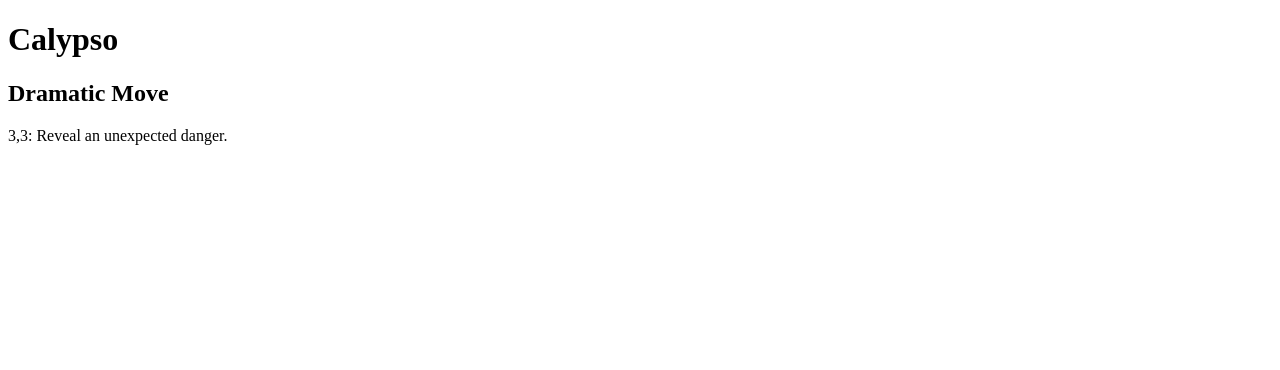
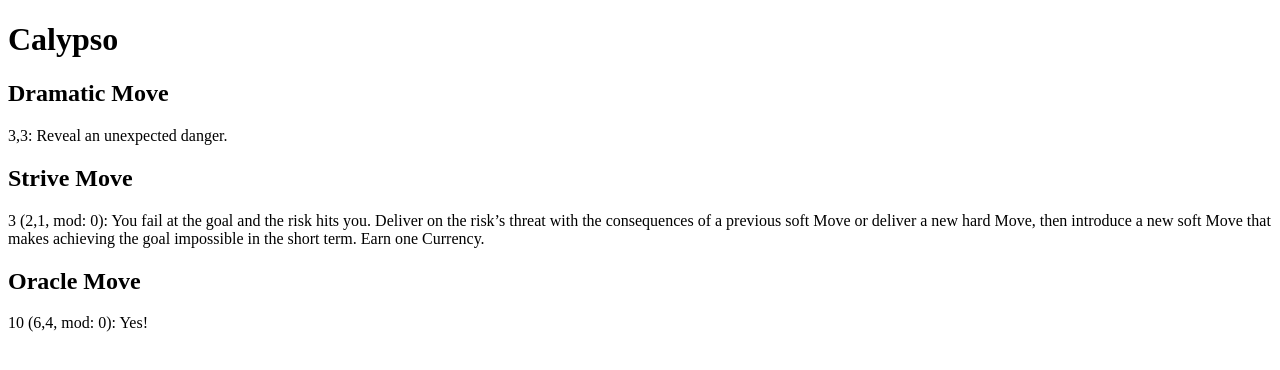
Before and after one commit to soypunk/solo-rpg-tools, a website: page src/calypso.html in a window 1280 px wide. Drawn offline with Linux system fonts and the light colour scheme.

Commit message:
strive and oracle moves.

```diff
--- a/src/calypso.html
+++ b/src/calypso.html
@@ -11,11 +11,19 @@
 <h2>Dramatic Move</h2>
 <p id="dramaticMove"></p>
 
+<h2>Strive Move</h2>
+<p id="striveMove"></p>
+
+<h2>Oracle Move</h2>
+<p id="oracleMove"></p>
+
 </main>
 
 <script defer>
-$eM = document.getElementById("errorMessage")
-$dM = document.getElementById("dramaticMove")
+const $eM = document.getElementById("errorMessage")
+const $dM = document.getElementById("dramaticMove")
+const $sM = document.getElementById("striveMove")
+const $oM = document.getElementById("oracleMove")
 
 import('./calypso.js')
   .then((module) => {
@@ -23,8 +31,14 @@ import('./calypso.js')
     let C = new Calypso()
 
     let c_dM = C.dramatic_move()
+    let c_sM = C.strive()
+    let c_oM = C.oracle()
 
-    $dM.textContent = `${c_dM.dice.rolls.diceRolls[0]},${c_dM.dice.rolls.diceRolls[1]}: ${c_dM.result}`
+    $dM.textContent = `${c_dM.dice.rolls[0]},${c_dM.dice.rolls[1]}: ${c_dM.result}`
+
+    $sM.textContent = `${c_sM.dice.total} (${c_sM.dice.rolls[0]},${c_sM.dice.rolls[1]}, mod: ${c_sM.modifier}): ${c_sM.result}`
+
+    $oM.textContent = `${c_oM.dice.total} (${c_oM.dice.rolls[0]},${c_oM.dice.rolls[1]}, mod: ${c_oM.modifier}): ${c_oM.result}`
   })
   .catch(err => {
     $eM.textContent = err
--- a/src/calypso.js
+++ b/src/calypso.js
@@ -4,7 +4,33 @@ const utils = new Utils()
 
 export default class Calypso {
 	constructor(){
+		this._oddsLabels=[
+            "Very unlikely",
+            "Unlikely",
+            "Somewhat unlikely",
+            "50/50",
+            "Somewhat likely",
+            "Likely",
+            "Very likely"
+		]
+		this._oddsModifiers=[
+            -3,
+            -2,
+            -1,
+            0,
+            1,
+            2,
+            3
+		]
 	}
+
+    get oracleOddsLabels() {
+        return this._oddsLabels;
+    }
+
+    get oracleOddsModifer() {
+        return this._oddsModifiers;
+    }
 
 	dramatic_move() {
 		let table1 = [
@@ -38,10 +64,73 @@ export default class Calypso {
 
 		return {
 			"dice": {
-				"rolls": table_roll,
+				"rolls": table_roll.diceRolls,
 				"total": table_roll.total
 			},
-			result: result
+			"result": result
+		}
+	}
+
+	strive(modifier=0) {
+		if (modifier > 4) { modifier = 4 } // page 6 "building a modifier"
+		let roll = utils.rollDice(2, 6)
+		let total = roll.total + modifier
+		let result = ""
+
+		if (total >= 10) {
+			result = "You succeed at the goal and avoid the risk. Choose one that fits: gain 1d6/2 Currency, gain a +2 bonus on the next Strive roll, or lose, change, or gain a Condition."
+		} else if (total >=7 && total <=9) {
+			result = "You succeed at the goal or avoid the risk, your choice. If you choose success, deliver the risk by following up on a previous soft Move with the consequences or playing a new hard Move. Otherwise, introduce a new soft Move that makes achieving the goal harder."
+		} else {
+			result = "You fail at the goal and the risk hits you. Deliver on the risk’s threat with the consequences of a previous soft Move or deliver a new hard Move, then introduce a new soft Move that makes achieving the goal impossible in the short term. Earn one Currency."
+		}
+
+		return {
+			"dice": {
+				"rolls": roll.diceRolls,
+				"total": total
+			},
+			"modifier": modifier,
+			"result": result
+		}
+	}
+
+	oracle(modifier=0) {
+
+		let roll = utils.rollDice(2, 6)
+		let total = roll.total + modifier
+		let result = ""
+
+		if (total >= 10) {
+			result = "Yes!"
+		} else if (total >=7 && total <=9) {
+			result = "Yes"
+			if (roll.diceRolls[0] > roll.diceRolls[1]) {
+				result = `${result}, and.`
+			} else {
+				result = `${result}, but.`
+			}
+		} else {
+			result = "No"
+			if (roll.diceRolls[0] > roll.diceRolls[1]) {
+				result = `${result}, and.`
+			} else {
+				result = `${result}, but.`
+			}
+		}
+
+		if (roll.diceRolls[0] == roll.diceRolls[1]) {
+			let dramatic_move = this.dramatic_move()
+			result = `${result} Scene Interrupt: ${dramatic_move.result}`
+		}
+
+		return {
+			"dice": {
+				"rolls": roll.diceRolls,
+				"total": total
+			},
+			"modifier": modifier,
+			"result": result
 		}
 	}
 
```
